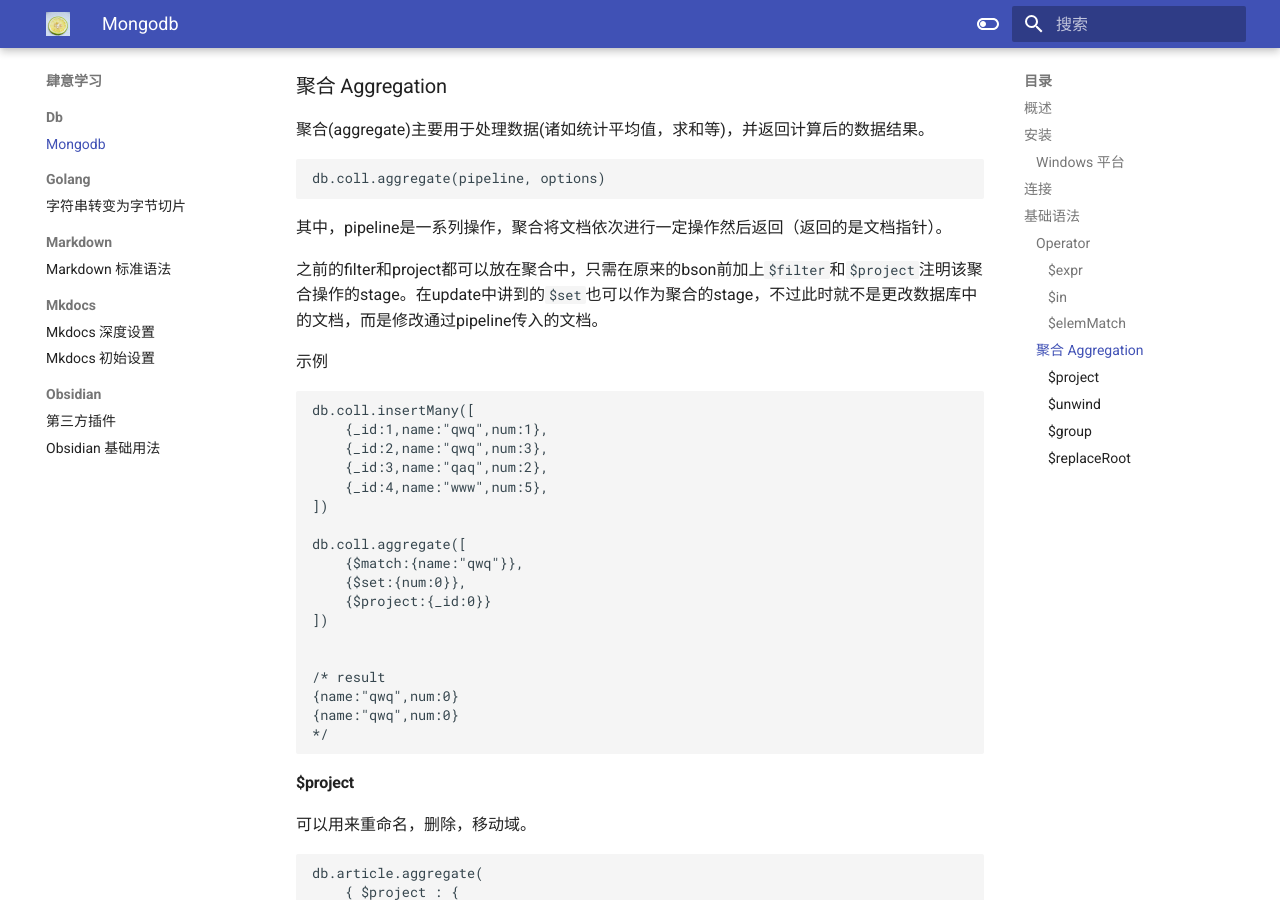
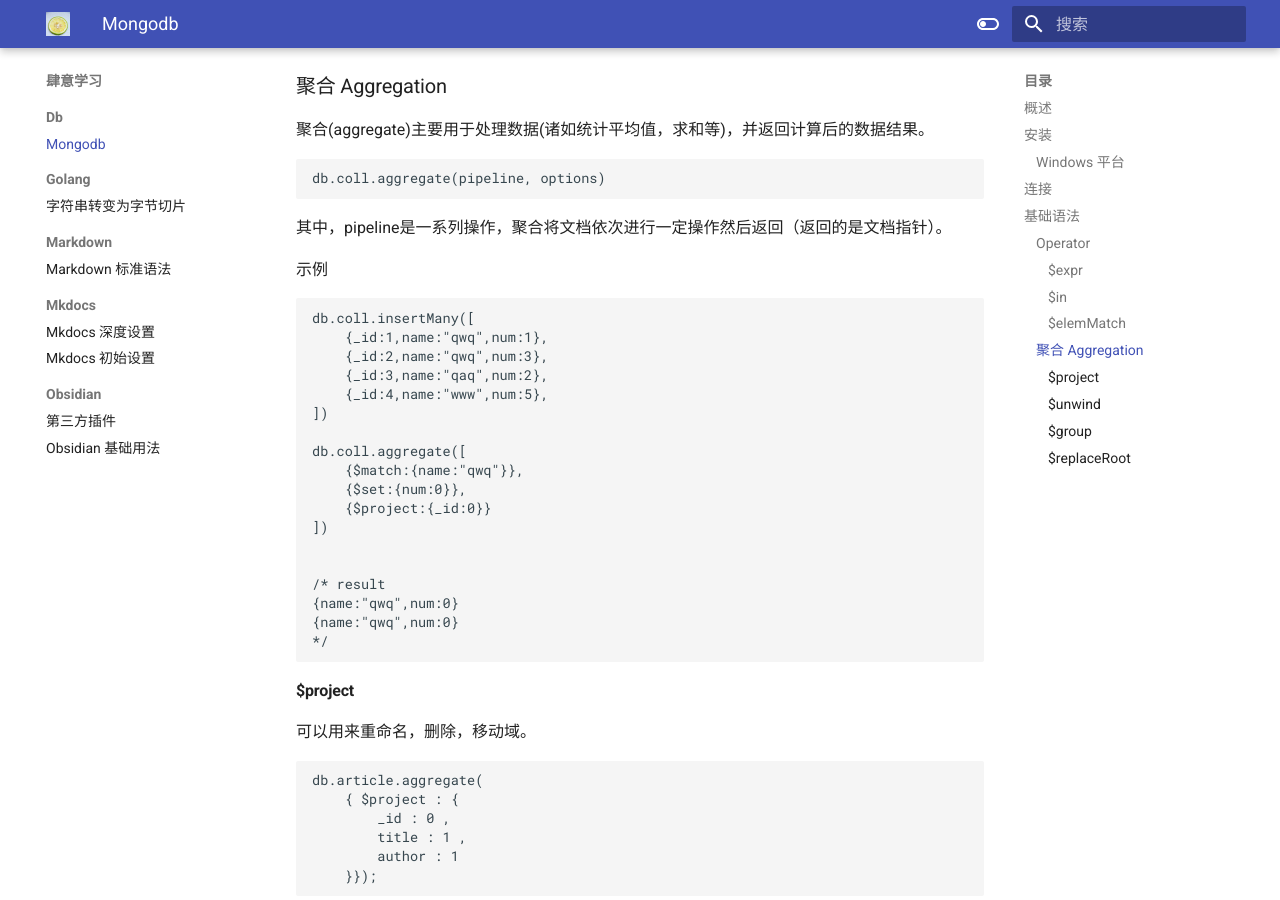
Before and after one commit to Apostle-lemon/Apostle-lemon.github.io, an MkDocs documentation site: the page built from docs/肆意学习/db/mogodb基础用法.md, in a window 1280 px wide and 900 px high, scrolled down 4039 px. Built offline with MkDocs 1.6.1 and Material for MkDocs 9.7.7, drawn with Linux system fonts in a browser that asks for light colours.

Commit message:
vault backup: 2022-10-30 14:41:10
Affected files:
docs/肆意学习/db/mogodb基础用法.md

````diff
--- a/docs/肆意学习/db/mogodb基础用法.md
+++ b/docs/肆意学习/db/mogodb基础用法.md
@@ -214,8 +214,6 @@ db.coll.aggregate(pipeline, options)
 
 其中，pipeline是一系列操作，聚合将文档依次进行一定操作然后返回（返回的是文档指针）。
 
-之前的filter和project都可以放在聚合中，只需在原来的bson前加上`$filter`和`$project`注明该聚合操作的stage。在update中讲到的`$set`也可以作为聚合的stage，不过此时就不是更改数据库中的文档，而是修改通过pipeline传入的文档。
-
 示例
 
 ```
````
